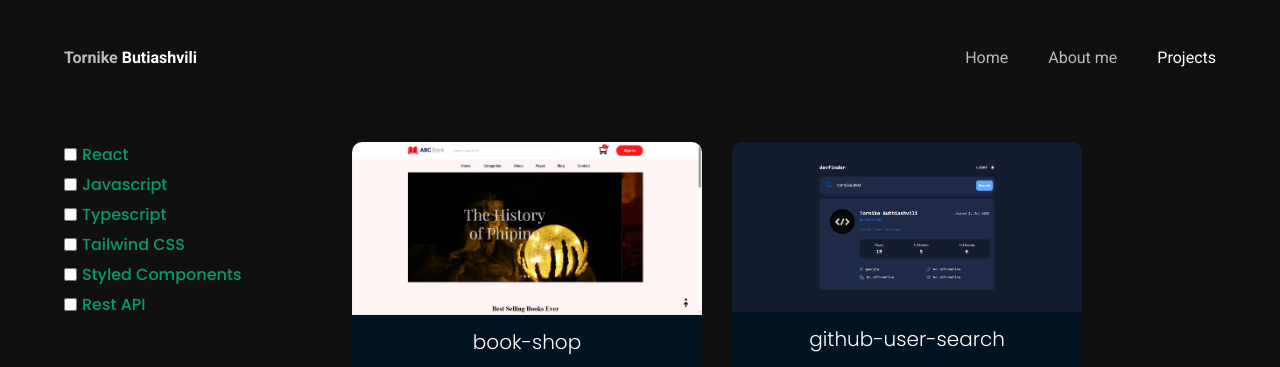
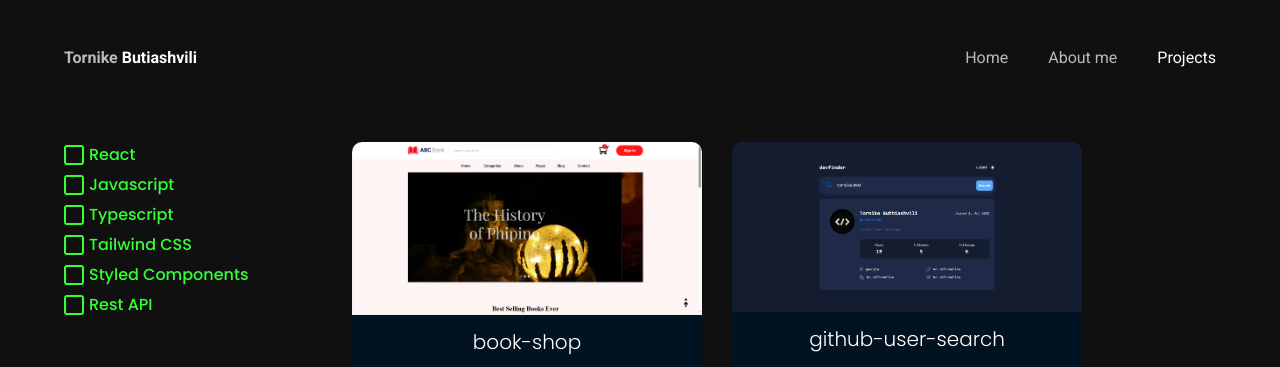
Before and after one commit to tornike2002/Portfolio, a React (Vite) app: page /projects in a window 1280 px wide. Shown: the top 367 px of the page. Built offline with nearby package versions, Linux system fonts and the light colour scheme.

Commit message:
added checkbox styles

```diff
--- a/src/components/projects/MyProjects.tsx
+++ b/src/components/projects/MyProjects.tsx
@@ -1,10 +1,66 @@
-import React, {useState } from "react";
+import React, { useState } from "react";
 import Navbar from "../navbar/Navbar";
 import styled from "styled-components";
 import projectsData from "../../data.json";
 import ProjectCard, { ProjectProps } from "./ProjectCard";
 import { motion } from "framer-motion";
 
+// Styled components for checkbox
+const CheckboxWrapper = styled.div`
+  display: flex;
+  align-items: center;
+`;
+
+const StyledCheckbox = styled.input`
+  appearance: none;
+  width: 20px;
+  height: 20px;
+  border: 2px solid #3f3;
+  border-radius: 3px;
+  margin-right: 5px;
+  cursor: pointer;
+
+  &:checked {
+    background-color: #3f3;
+  }
+
+  &:hover {
+    border-color: #3f3;
+  }
+
+  &:focus {
+    outline: none;
+    box-shadow: 0 0 0 2px rgba(63, 255, 63, 0.5);
+  }
+`;
+
+const CheckboxLabel = styled.label`
+  font-family: 'Poppins', sans-serif;
+  font-weight: 500;
+  color: #3f3;
+  cursor: pointer;
+`;
+
+interface CheckboxProps {
+  id: string;
+  label: string;
+  checked: boolean;
+  onChange: () => void;
+}
+
+const Checkbox: React.FC<CheckboxProps> = ({ id, label, checked, onChange }) => (
+  <CheckboxWrapper>
+    <StyledCheckbox
+      type="checkbox"
+      id={id}
+      checked={checked}
+      onChange={onChange}
+    />
+    <CheckboxLabel htmlFor={id}>{label}</CheckboxLabel>
+  </CheckboxWrapper>
+);
+
+// Main component
 const MyProjects: React.FC = () => {
   const [selectedFilter, setSelectedFilter] = useState<string>("");
 
@@ -17,64 +73,46 @@ const MyProjects: React.FC = () => {
   );
 
   return (
-    <motion.div initial={{opacity: 0}} animate={{opacity: 1}} exit={{opacity: 0}}>
+    <motion.div initial={{ opacity: 0 }} animate={{ opacity: 1 }} exit={{ opacity: 0 }}>
       <Navbar />
       <ProjectsMainContainer>
         <div className="filterProjects_wrapper">
-          <div className="inputsDivider">
-            <input
-              type="checkbox"
+          <Checkbox
             id="react"
+            label="React"
+            checked={selectedFilter === "React"}
             onChange={() => handleCheckboxChange("React")}
-              checked={selectedFilter === "React"}
           />
-            <label htmlFor="react">React</label>
-          </div>
-          <div className="inputsDivider">
-            <input
-              type="checkbox"
+          <Checkbox
             id="javascript"
+            label="Javascript"
+            checked={selectedFilter === "Javascript"}
             onChange={() => handleCheckboxChange("Javascript")}
-              checked={selectedFilter === "Javascript"}
           />
-            <label htmlFor="javascript">Javascript</label>
-          </div>
-          <div className="inputsDivider">
-            <input
-              type="checkbox"
+          <Checkbox
             id="typescript"
+            label="Typescript"
+            checked={selectedFilter === "Typescript"}
             onChange={() => handleCheckboxChange("Typescript")}
-              checked={selectedFilter === "Typescript"}
           />
-            <label htmlFor="typescript">Typescript</label>
-          </div>
-          <div className="inputsDivider">
-            <input
-              type="checkbox"
+          <Checkbox
             id="tailwind"
+            label="Tailwind CSS"
+            checked={selectedFilter === "Tailwind"}
             onChange={() => handleCheckboxChange("Tailwind")}
-              checked={selectedFilter === "Tailwind"}
           />
-            <label htmlFor="tailwind">Tailwind CSS</label>
-          </div>
-          <div className="inputsDivider">
-            <input
-              type="checkbox"
+          <Checkbox
             id="styled"
+            label="Styled Components"
+            checked={selectedFilter === "styled"}
             onChange={() => handleCheckboxChange("styled")}
-              checked={selectedFilter === "styled"}
           />
-            <label htmlFor="styled">Styled Components</label>
-          </div>
-          <div className="inputsDivider">
-            <input
-              type="checkbox"
+          <Checkbox
             id="apirest"
+            label="Rest API"
+            checked={selectedFilter === "RestAPI"}
             onChange={() => handleCheckboxChange("RestAPI")}
-              checked={selectedFilter === "RestAPI"}
           />
-            <label htmlFor="apirest">Rest API</label>
-          </div>
         </div>
         <div className="filterProjects_Data">
           {filteredProjects.map((data: ProjectProps) => (
@@ -111,7 +149,7 @@ const ProjectsMainContainer = styled.div`
     gap: 5px;
     min-width: 25%;
     height: 100vh;
-    color: rgb(0, 158, 102);
+    color: #3f3;
     font-family: "Poppins", sans-serif;
     font-weight: 500;
     @media screen and (max-width: 800px) {
```
Lines whose indentation alone changed are shown as unchanged.
